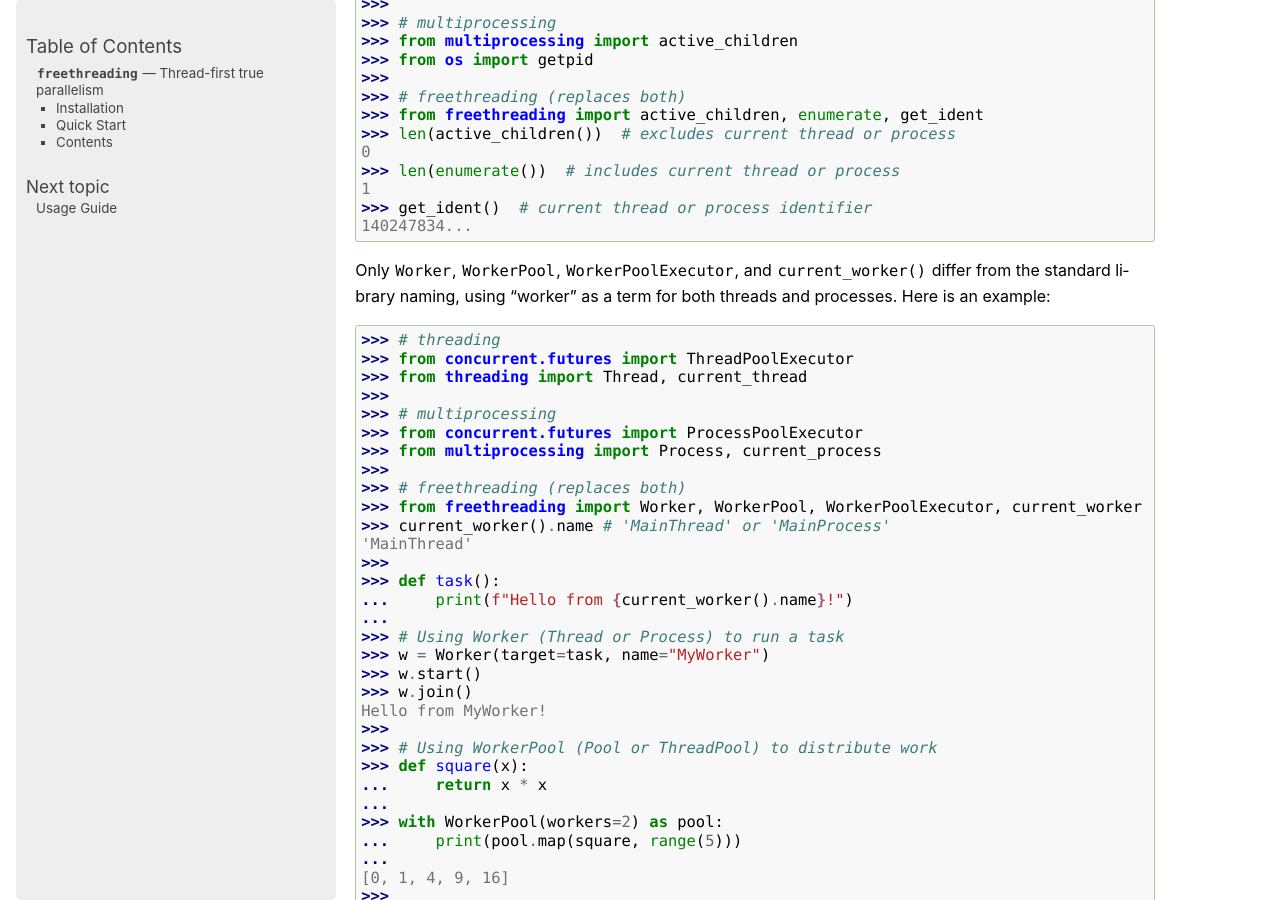
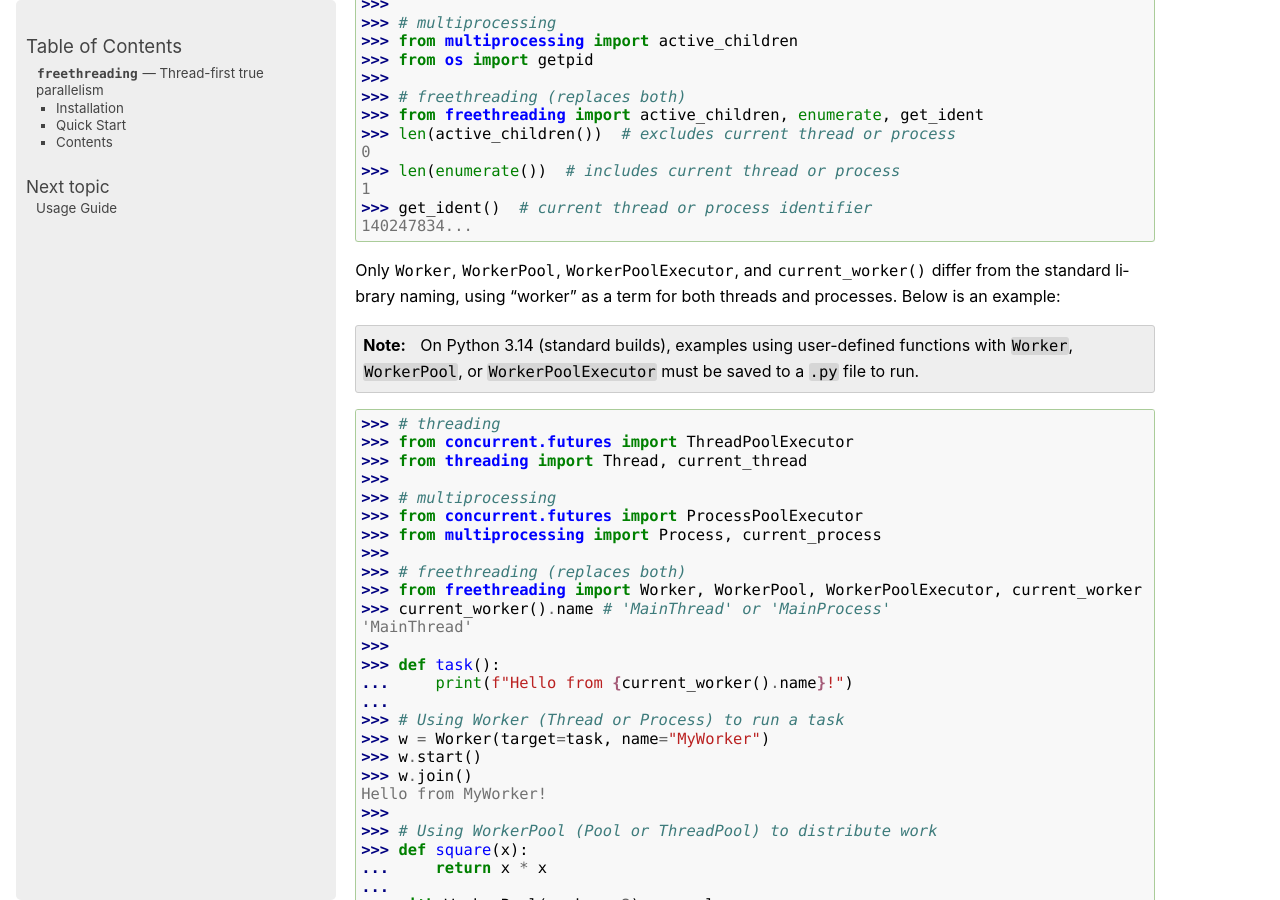
Before and after one commit to iskandergaba/freethreading, a Sphinx documentation site: the page built from docs/index.rst, in a window 1280 px wide and 900 px high, scrolled down 1317 px. Built offline with Sphinx 7.4.7, drawn with Linux system fonts in a browser that asks for light colours; pages that are not in the unit, such as notebooks, are missing from menus.

Commit message:
Add documentation notes regarding the examples not working on REPL on standard Python 3.14 builds due to switching to forkserver instead of fork

```diff
--- a/docs/index.rst
+++ b/docs/index.rst
@@ -86,7 +86,13 @@ across backends and simplify adoption. Here's what that looks like:
 
 Only :class:`~freethreading.Worker`, :class:`~freethreading.WorkerPool`, :class:`~freethreading.WorkerPoolExecutor`,
 and :func:`~freethreading.current_worker` differ from the standard library naming, using "worker" as a term for both
-threads and processes. Here is an example:
+threads and processes. Below is an example:
+
+.. note::
+
+   On Python 3.14 (standard builds), examples using user-defined functions with :class:`~freethreading.Worker`,
+   :class:`~freethreading.WorkerPool`, or :class:`~freethreading.WorkerPoolExecutor` must be saved to a ``.py`` file to
+   run.
 
 .. code-block:: pycon
 
--- a/docs/usage.rst
+++ b/docs/usage.rst
@@ -15,6 +15,12 @@ Parallel Execution
 :mod:`freethreading` offers low-level :class:`~freethreading.Worker` objects for direct task control,
 :class:`~freethreading.WorkerPool` objects for pool-based parallelism, and high-level
 :class:`~freethreading.WorkerPoolExecutor` objects for managed execution.
+
+.. note::
+
+   On Python 3.14 (standard builds), examples using user-defined functions with :class:`~freethreading.Worker`,
+   :class:`~freethreading.WorkerPool`, or :class:`~freethreading.WorkerPoolExecutor` must be saved to a ``.py`` file to
+   run.
 
 ``Worker``
 ^^^^^^^^^^
--- a/src/freethreading/__init__.py
+++ b/src/freethreading/__init__.py
@@ -35,6 +35,12 @@ Hello from MyWorker!
 ...     future = executor.submit(task)
 ...
 Hello from ThreadPoolExecutor-0_0!
+
+Note
+----
+On Python 3.14 (standard builds), examples using user-defined functions with
+:class:`Worker`, :class:`WorkerPool`, or :class:`WorkerPoolExecutor` must be saved to a
+``.py`` file to run.
 
 See Also
 --------
```
Also changed, not shown: README.md (+5 -1 lines), docs/considerations.rst (+7 -0 lines).
